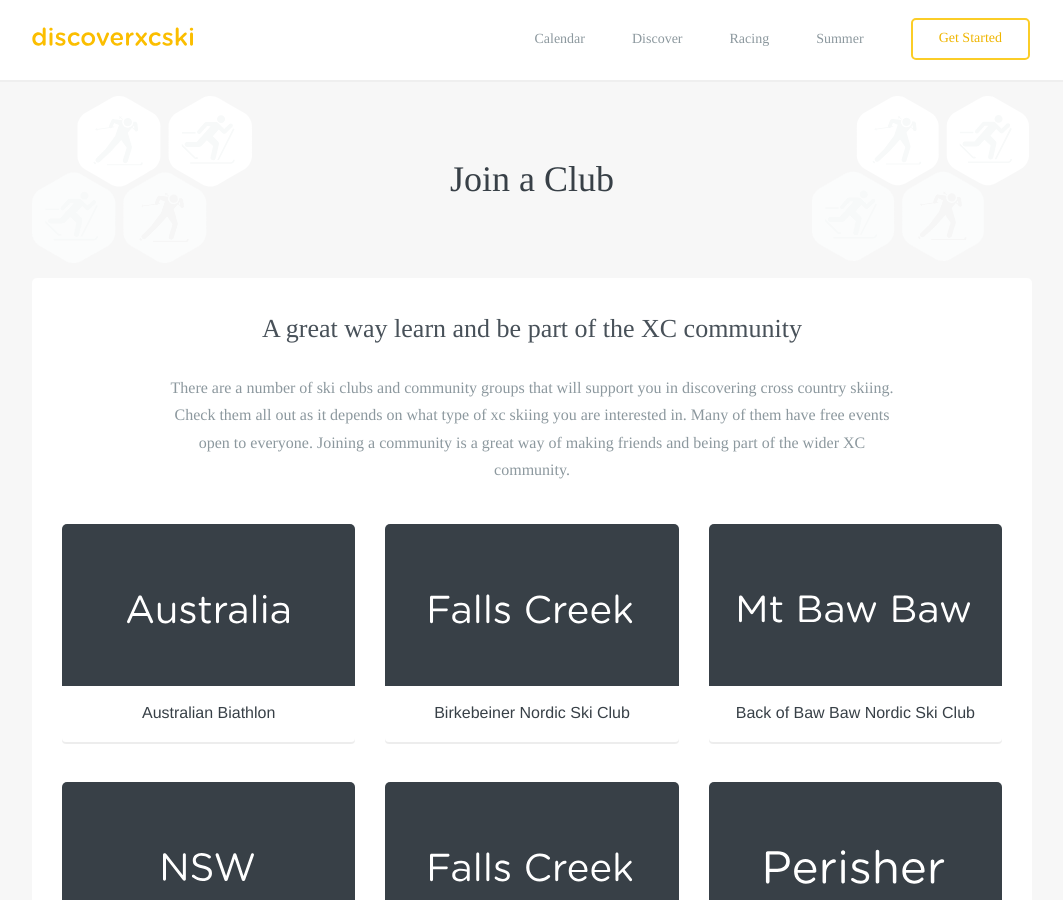
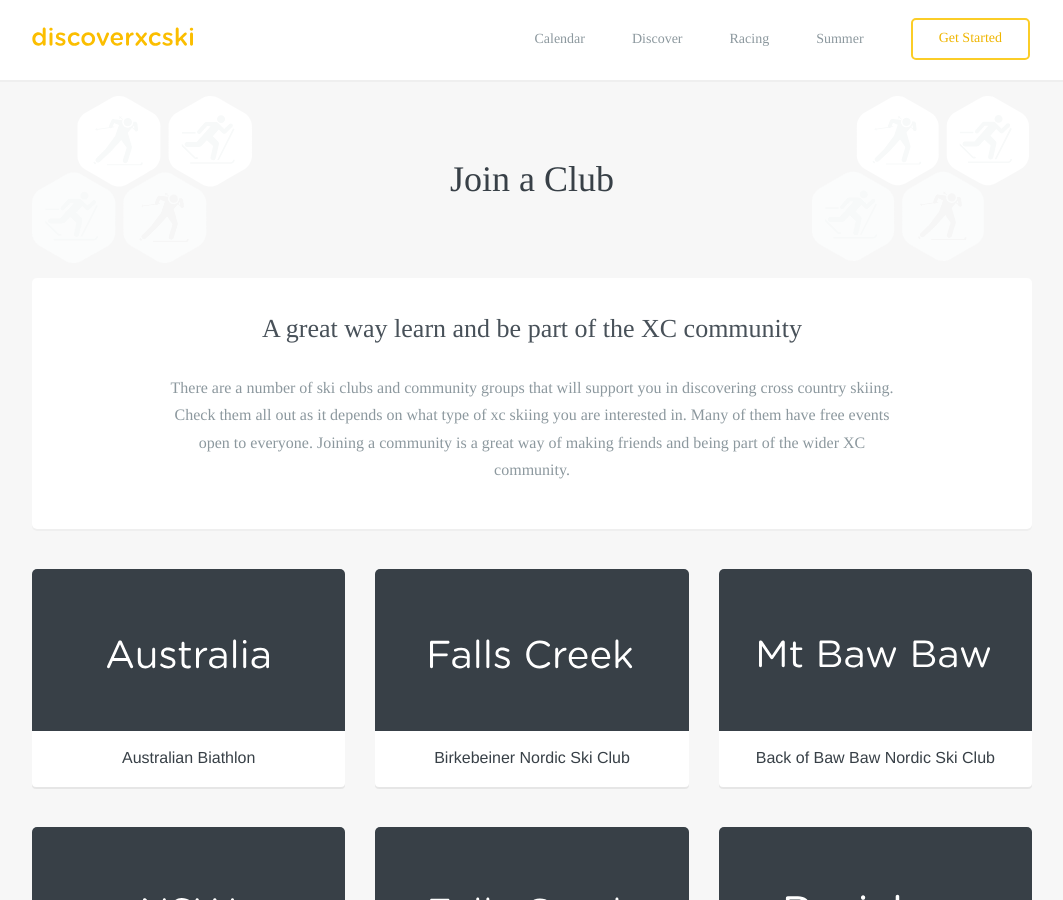
Before and after one commit to robcatto/robcatto.github.io, a Jekyll site: the page built from get-started/join-a-club/index.html, in a window 1280 px wide and 900 px high. Shown: the whole window, without its empty margins (108-1171 px from the left). Built offline with Jekyll 4.4.1, drawn with Linux system fonts in a browser that asks for light colours; some web fonts are replaced; Markdown is read by kramdown in place of the engine named in the settings.

Commit message:
Update index.html

```diff
--- a/get-started/join-a-club/index.html
+++ b/get-started/join-a-club/index.html
@@ -30,15 +30,18 @@ layout: default
       <div class="content">
         <div id="content1">
 
-
-
-                 <section class="mobile_section" style="padding-bottom: 45px">
-                <h3>A great way learn and be part of the XC community</h3>
-                <p>
+<section class="mobile_section" style="padding-bottom: 45px; margin-bottom: 0px; border-bottom: none;">
+<h3>A great way learn and be part of the XC community</h3>
+<p>
                     There are a number of ski clubs and community groups that will support you in discovering cross country skiing.  Check them all out as it depends on what type of xc skiing you are interested in. Many of them have free events open to everyone.   Joining a community is a great way of making friends and being part of the wider XC community.
 
                 </p>
-                <div class="row" style="max-width: 970px;">
+</section>
+
+                 <section class="mobile_section" style="background: none; padding-bottom: 45px; box-shadow: none; max-width: 1030px;">
+
+
+                <div class="row" style="max-width: 1030px;">
 
 
                         <div class="column three topic-filter">
@@ -392,7 +395,9 @@ layout: default
 
 
                 </div>
+                </div>
                 </section>
 
 
+
         </div>
```
